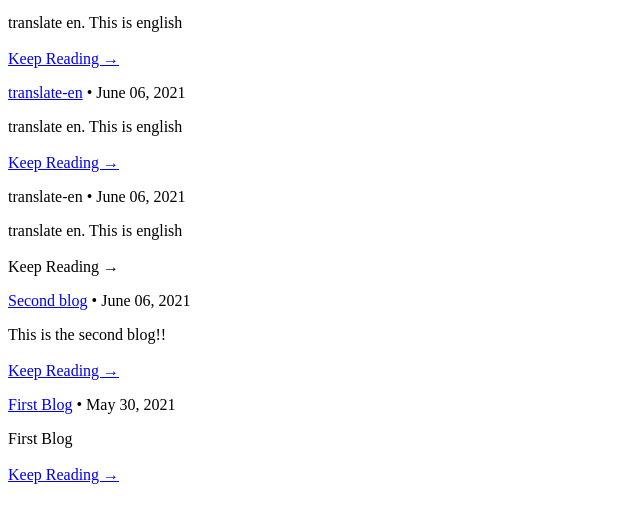
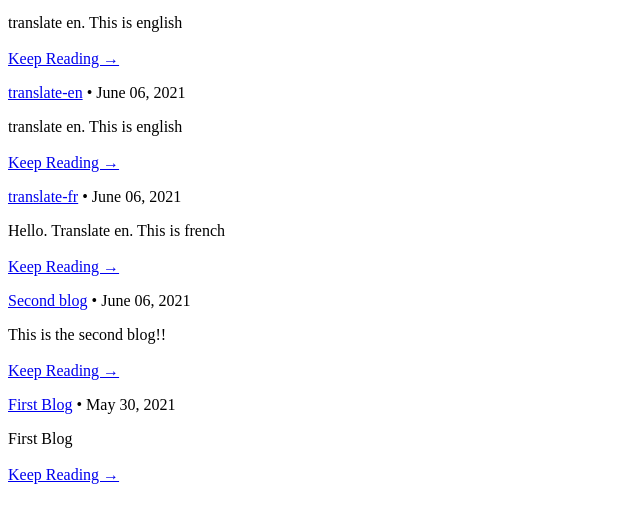
Before and after one commit to sj-rai/gatsby-netlify-cms-okta, a Gatsby site: page /blog in a window 1280 px wide. Shown: the part 100-622 px from the top of the page, without its empty margins (0-640 px from the left). Built offline with nearby package versions, Linux system fonts and the light colour scheme; Gatsby itself is replaced by a stand-in of ours.

Commit message:
Update Blog “translate-en”

```diff
--- a/blog/fr/translate-en.md
+++ b/blog/fr/translate-en.md
@@ -1,5 +1,7 @@
 ---
+path: /blog/fr/translated-fr
 date: 2021-06-06T12:29:02.436Z
-title: translate-en
+title: translate-fr
 ---
-translate en. This is english
+Hello.
+Translate en. This is french
```
